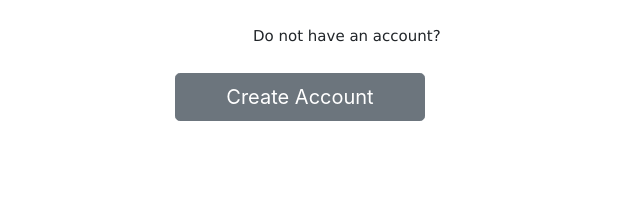
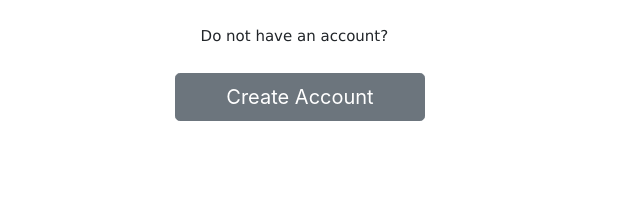
Before and after one commit to mihaiveliq/Proiect-IP, a plain HTML site: page index.html in a window 1280 px wide. Shown: the part 307-504 px from the top of the page, 337-977 px from the left. Drawn offline with nearby package versions, Linux system fonts and the light colour scheme.

Commit message:
home done

```diff
--- a/index.css
+++ b/index.css
@@ -19,5 +19,5 @@ h3 {
     font-family: 'Lucida Sans', 'Lucida Sans Regular', 'Lucida Grande', 'Lucida Sans Unicode', Geneva, Verdana, sans-serif;
     top: 230px;
     font-size: 15;
-    left: 590px;
+    left: 42%;
 }
```
